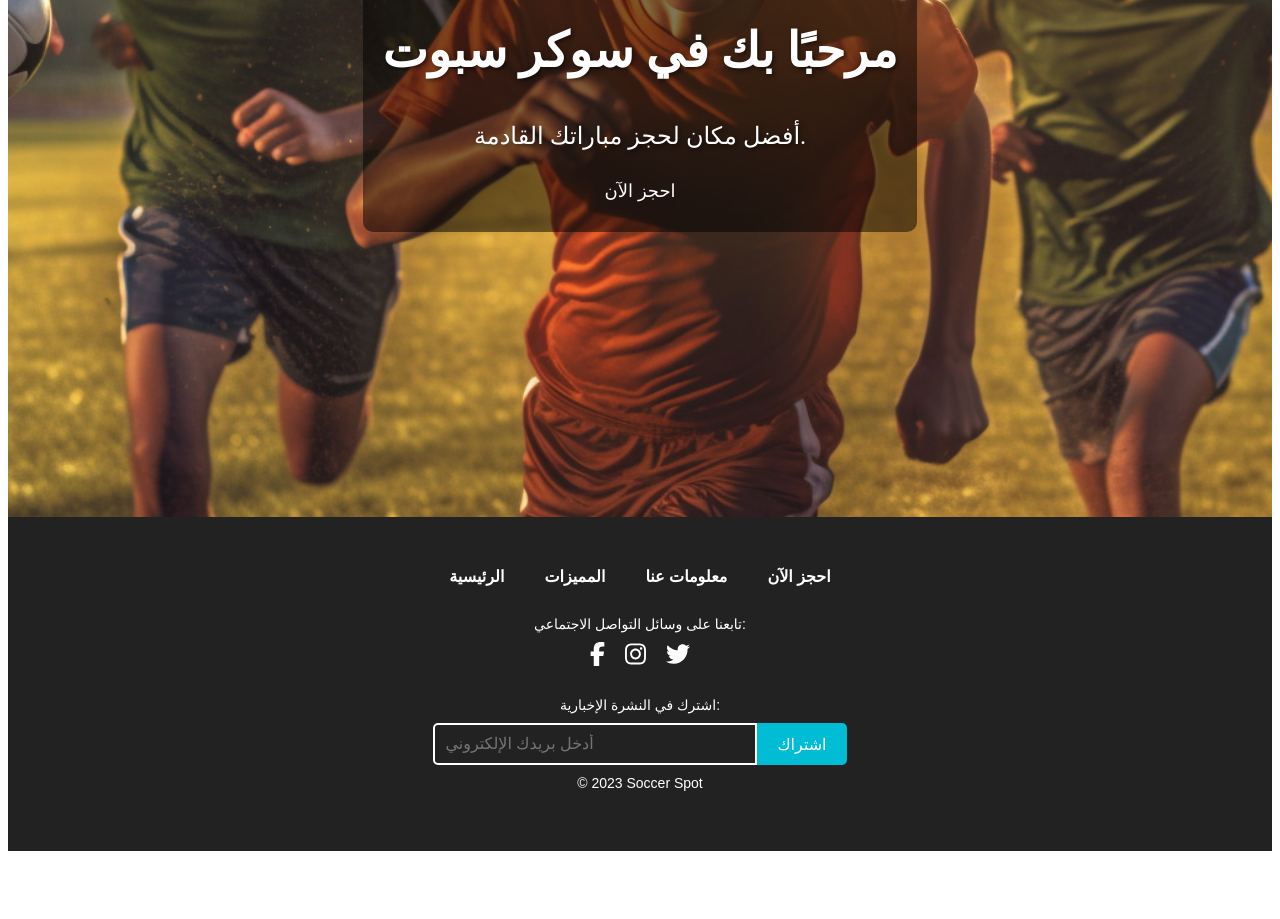
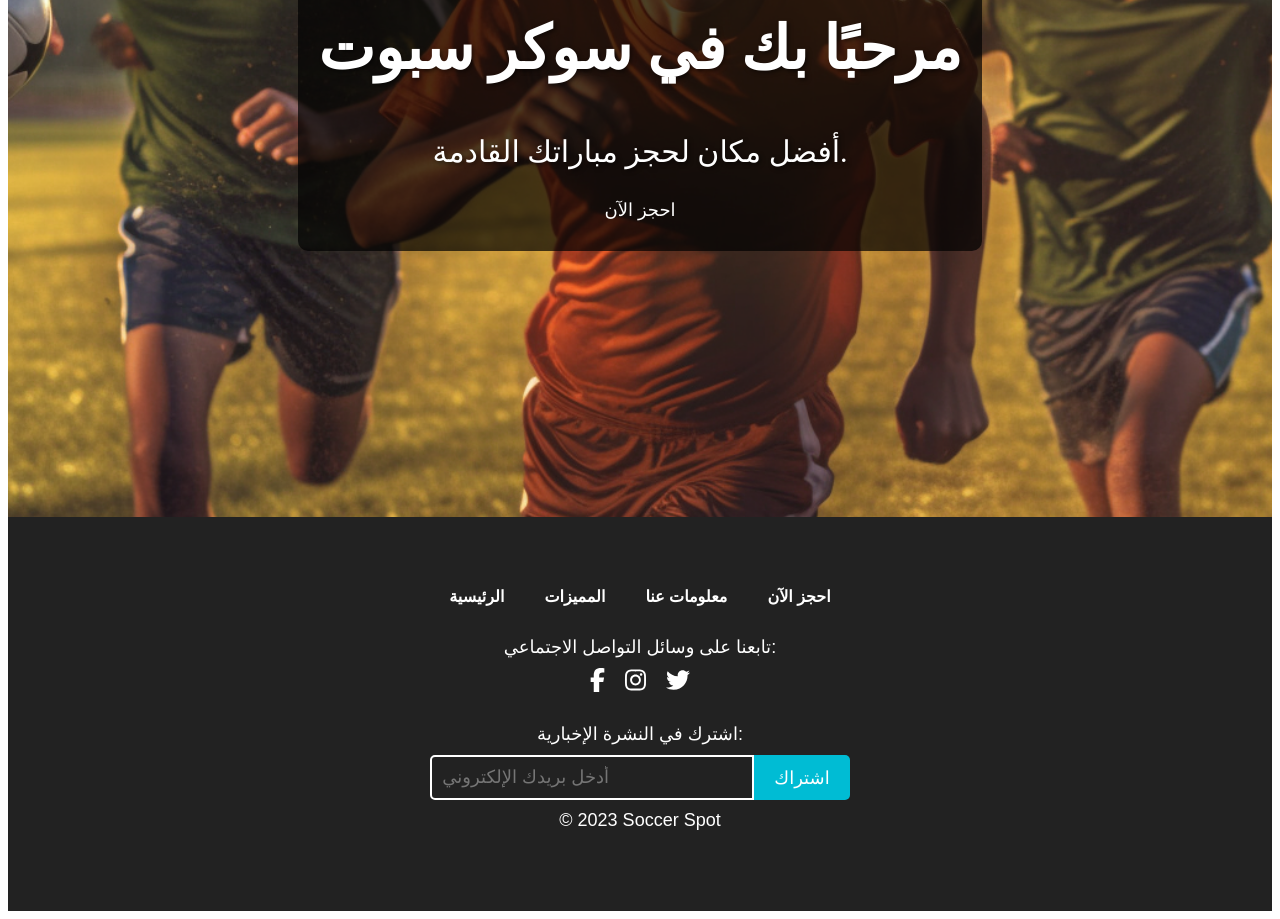
Before and after one commit to M0st4f4h4ss4n/soccerspot-mvp, a React (Create React App) app in the folder client/: page / in a window 1280 px wide. Shown: the part 440-1359 px from the top of the page. Before the commit the page ends 1299 px from the top, so only its background shows below. Built offline with nearby package versions, Linux system fonts and the light colour scheme.

Commit message:
Enhanced CSS styles for About, Intro, Features, Footer, and Header

```diff
--- a/client/src/styling/About.module.css
+++ b/client/src/styling/About.module.css
@@ -18,7 +18,7 @@
   width: 100%;
   height: 100%;
   background: rgba(0, 0, 0, 0.5);
-  backdrop-filter: blur(10px); /* add blur effect */
+  backdrop-filter: blur(20px); /* add blur effect */
   z-index: 1;
 }
 
@@ -38,14 +38,14 @@
 
 .title {
   margin-bottom: 20px;
-  font-size: 48px;
+  font-size: 60px;
   font-weight: bold;
   animation: fadeIn 2s;
 }
 
 .description {
   margin-bottom: 20px;
-  font-size: 24px;
+  font-size: 30px;
   animation: fadeIn 2s;
 }
 
--- a/client/src/styling/Intro.module.css
+++ b/client/src/styling/Intro.module.css
@@ -18,14 +18,14 @@
   flex-direction: column;
   align-items: center;
   justify-content: center;
-  background: rgba(0, 0, 0, 0.5); /* add a semi-transparent overlay */
+  background: rgba(0, 0, 0, 0.7); /* add a semi-transparent overlay */
   padding: 20px;
   border-radius: 10px;
 }
 
 .title {
   margin-bottom: 20px;
-  font-size: 48px;
+  font-size: 60px;
   font-weight: bold;
   text-align: center;
   color : white;
@@ -34,7 +34,7 @@
 
 .description {
   margin-bottom: 20px;
-  font-size: 24px;
+  font-size: 30px;
   text-align: center;
   animation: fadeIn 2s;
   color : white;
--- a/client/src/styling/features.module.css
+++ b/client/src/styling/features.module.css
@@ -17,7 +17,7 @@
   width: 100%;
   height: 100%;
   background: rgba(0, 0, 0, 0.5);
-  backdrop-filter: blur(2px); /* add blur effect */
+  backdrop-filter: blur(10px); /* add blur effect */
   z-index: 1;
 }
 
@@ -39,7 +39,7 @@
 
 .title {
   margin-bottom: 20px;
-  font-size: 48px;
+  font-size: 60px;
   font-weight: bold;
   animation: fadeIn 2s;
   text-shadow: 2px 2px 4px rgba(0, 0, 0, 0.5);
@@ -47,7 +47,7 @@
 
 .feature {
   margin-bottom: 20px;
-  font-size: 24px;
+  font-size: 30px;
   animation: fadeIn 2s;
   text-shadow: 2px 2px 4px rgba(0, 0, 0, 0.5);
 }
--- a/client/src/styling/footer.module.css
+++ b/client/src/styling/footer.module.css
@@ -3,11 +3,11 @@
   flex-direction: column;
   align-items: center;
   justify-content: center;
-  padding: 50px;
+  padding: 70px;
   background-color: #222;
   color: #fff;
   font-family: sans-serif;
-  font-size: 14px;
+  font-size: 18px;
   text-align: center;
 }
 
@@ -63,7 +63,7 @@ input[type='email'] {
   padding: 10px;
   border: 2px solid #fff;
   border-radius: 5px 0 0 5px;
-  font-size: 16px;
+  font-size: 18px;
   width: 300px;
   background-color: #222;
   color: #fff;
@@ -81,7 +81,7 @@ button[type='submit'] {
   border-radius: 0 5px 5px 0;
   background-color: #00BCD4;
   color: #fff;
-  font-size: 16px;
+  font-size: 18px;
   cursor: pointer;
   transition: all 0.3s ease;
 }
@@ -101,7 +101,7 @@ button[type='submit']:hover {
   margin: 0;
   margin-bottom: 10px;
   color: #fff;
-  font-size: 14px;
+  font-size: 18px;
 }
 
 .footerText form {
--- a/client/src/styling/header.module.css
+++ b/client/src/styling/header.module.css
@@ -33,7 +33,7 @@
   width: 95%;
   left: 0;
   right: 0;
-  padding: 1rem 2rem;
+  padding: 2rem 3rem;
   background-color: #fff;
   border-bottom: 1px solid #ddd;
   box-shadow: 0px 2px 4px rgba(0, 0, 0, 0.1);
@@ -52,7 +52,7 @@
 .brand {
   display: flex;
   align-items: center;
-  font-size: 1.75rem;
+  font-size: 2rem;
   font-weight: bold;
   color: var(--color-primary);
   text-decoration: none;
@@ -61,7 +61,7 @@
 
 .link {
   margin-left: 0;
-  font-size: 1rem;
+  font-size: 1.25rem;
   color: var(--color-text);
   text-decoration: none;
   font-family: 'Open Sans', sans-serif;
```
